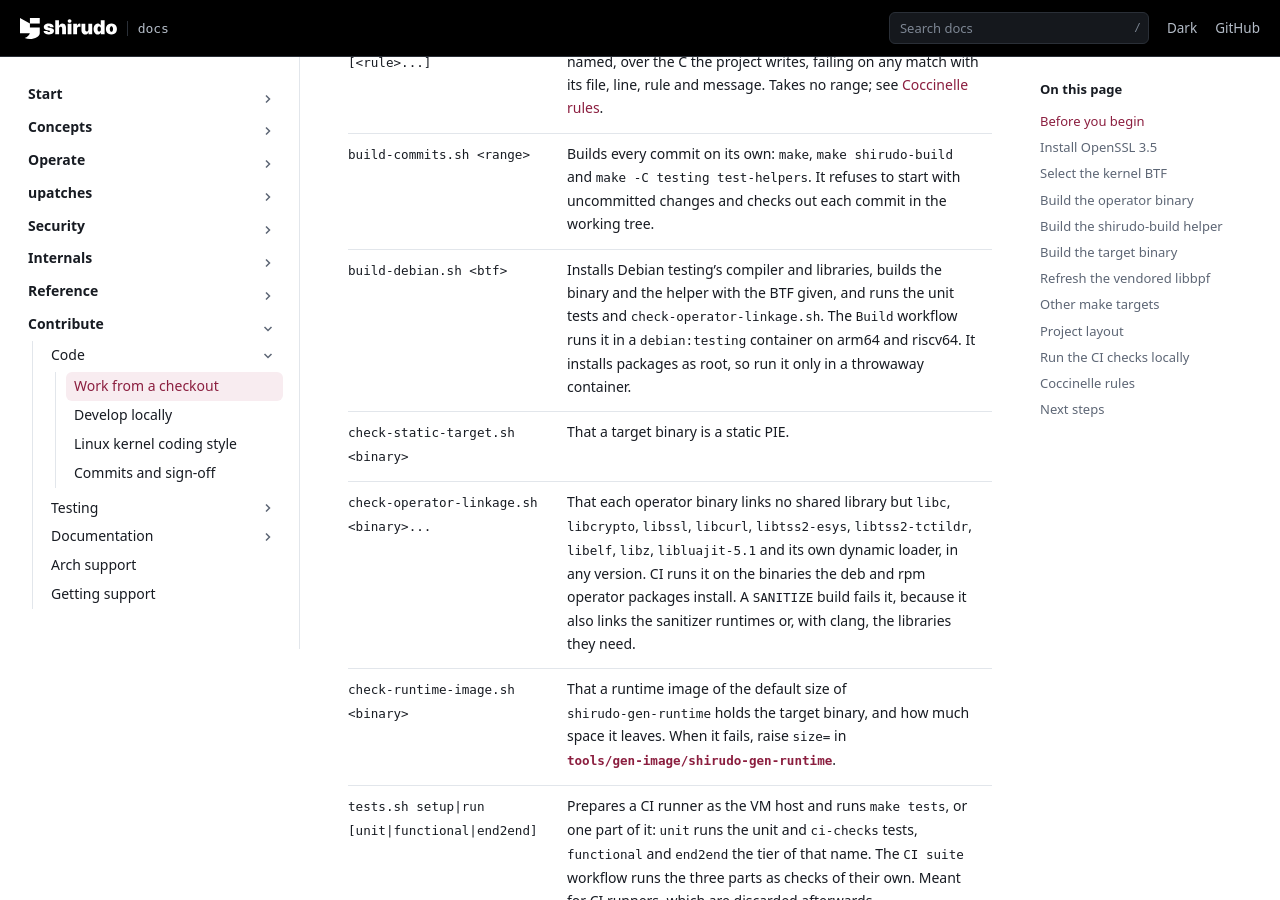
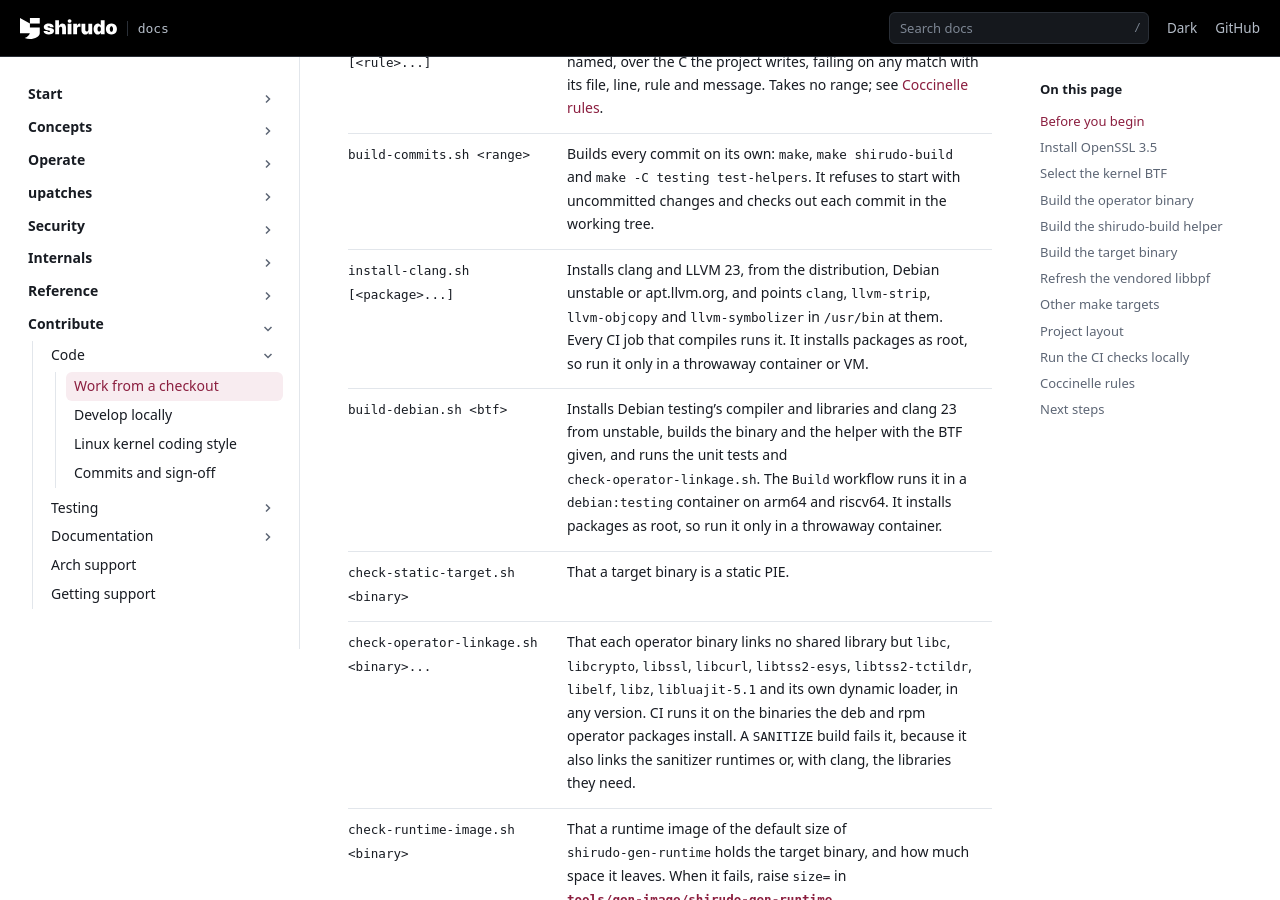
Before and after one commit to AliBashaSY/shirudo, a Sphinx documentation site: the page built from Documentation/contribute/code/developer-guide.rst, in a window 1280 px wide and 900 px high, scrolled down 8422 px. Built offline with Sphinx 7.4.7, drawn with Linux system fonts in a browser that asks for light colours; pages that are not in the unit, such as notebooks, are missing from menus; some of the changed text lies outside the part shown.

Commit message:
ci: build and test with clang 23 in every job
Each CI environment took whatever clang its distribution ships: clang 20
on the Ubuntu runner of the CI suite, through a symlink, the default of
Debian unstable in the LVH guests and of Debian testing in the arm64 and
riscv64 containers, and clang 22 in the Fedora 44 container of the rpm
job. Which code a upatch could use, and which warnings a build saw,
depended on the job. clang 20, for one, cannot lower load_acquire or
store_release at all.

Add .github/scripts/install-clang.sh, which installs clang and LLVM 23
and points clang, llvm-strip, llvm-objcopy and llvm-symbolizer in
/usr/bin at them, as shirudo-build runs /usr/bin/clang, and fails
unless clang then reports 23. Debian unstable, which the LVH guests run,
and Fedora 45 ship it. On Debian testing it comes from unstable at a pin
priority that leaves every other package to testing, and on Ubuntu from
apt.llvm.org, whose signing key must have the pinned fingerprint. Debian
testing and unstable share one codename, so the script asks apt whether
clang-23 has a candidate rather than reading os-release.

Call it from vm-toolchain.sh, lvh-prepare.sh and build-debian.sh, and in
the ASan, Coverity and kernel-obs jobs, in place of the distribution's
clang and llvm, move the rpm job to Fedora 45 and the sanitizer and
fuzzer runtime to libclang-rt-23-dev. Tried in debian:unstable,
debian:testing, ubuntu:24.04 and fedora:45 containers: each ends with
clang 23 that compiles a BPF store-release for -mcpu=v4.

The developer guide, the testing guide and the system requirements name
clang 23 and the script, and AGENTS.md says to check compiler behavior
with it.

Signed-off-by: Daniel Borkmann <daniel@iogearbox.net>

```diff
--- a/Documentation/contribute/code/developer-guide.rst
+++ b/Documentation/contribute/code/developer-guide.rst
@@ -19,10 +19,10 @@ Before you begin
 
 - A Linux host on x86-64, arm64 or riscv64. The test VM runs on x86-64
   and arm64 hosts only.
-- A C compiler, GNU make, ``pkg-config``, ``python3`` and a current
-  ``clang`` and ``llvm`` with the BPF target. CI installs clang 20 on
-  its Ubuntu runners because clang 18 lacks the BPF address-space casts
-  that arena upatches need.
+- A C compiler, GNU make, ``pkg-config``, ``python3``, and ``clang`` and
+  ``llvm`` 23 with the BPF target, the release CI builds and tests with.
+  :src:`.github/scripts/install-clang.sh` installs them on Debian, Ubuntu
+  and Fedora.
 - The development files that :src:`Makefile.config` probes for with
   ``pkg-config``:
 
@@ -451,8 +451,15 @@ the commit at ``HEAD`` alone without them.
        shirudo-build`` and ``make -C testing test-helpers``. It
        refuses to start with uncommitted changes and checks out each
        commit in the working tree.
+   * - ``install-clang.sh [<package>...]``
+     - Installs clang and LLVM 23, from the distribution, Debian unstable
+       or apt.llvm.org, and points ``clang``, ``llvm-strip``,
+       ``llvm-objcopy`` and ``llvm-symbolizer`` in ``/usr/bin`` at them.
+       Every CI job that compiles runs it. It installs packages as root,
+       so run it only in a throwaway container or VM.
    * - ``build-debian.sh <btf>``
-     - Installs Debian testing's compiler and libraries, builds the
+     - Installs Debian testing's compiler and libraries and clang 23
+       from unstable, builds the
        binary and the helper with the BTF given, and runs the unit tests
        and ``check-operator-linkage.sh``. The ``Build`` workflow runs it
        in a ``debian:testing`` container on arm64 and riscv64. It
--- a/Documentation/contribute/testing/testing.rst
+++ b/Documentation/contribute/testing/testing.rst
@@ -231,7 +231,7 @@ Run the fuzz targets
 --------------------
 
 The fuzz targets cover the parsers of input from outside the host. They
-need clang with its libFuzzer runtime, ``libclang-rt-21-dev`` on the CI
+need clang with its libFuzzer runtime, ``libclang-rt-23-dev`` on the CI
 runner.
 
 1. Build and run every target on its seed corpus for 60 seconds each:
```
Also changed, not shown: AGENTS.md (+3 -1 lines), Documentation/operate/plan/system-requirements.rst (+6 -4 lines), 9 other files.
